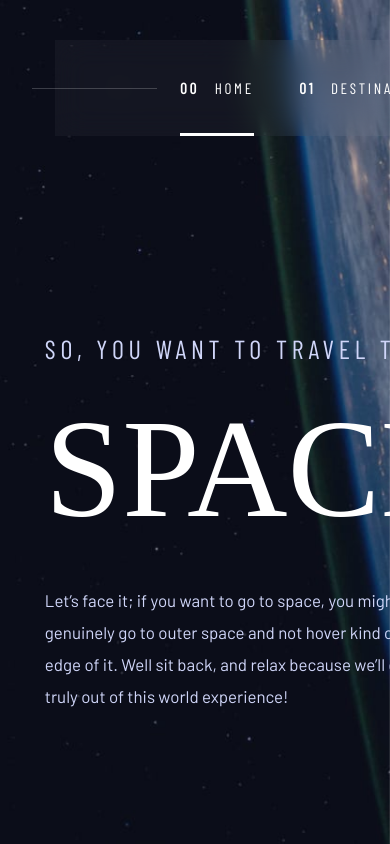
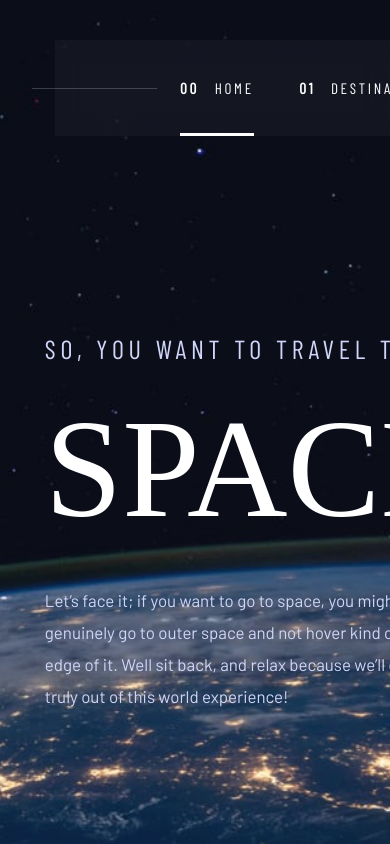
Before and after one commit to aya-94/space-tourism-frontend-mentor, a React (Create React App) app: page / in a window 390 px wide. Shown: the top 844 px of the page. Built offline with nearby package versions, Linux system fonts and the light colour scheme; a web font is replaced by a local one.

Commit message:
background image changing in different screens

```diff
--- a/src/pages/root-styles.css
+++ b/src/pages/root-styles.css
@@ -38,4 +38,49 @@
 .main-styles {
     height: calc(100% - 136px);
     display: flex;
+    align-items: flex-end;
 }
+
+@media screen and (max-width: 900px) {
+    .header.home {
+        background: url('../assets/home/background-home-tablet.jpg') no-repeat center center fixed;
+        -webkit-background-size: cover;
+    }
+
+    .header.destination {
+        background: url('../assets/destination/background-destination-tablet.jpg') no-repeat center center fixed;
+        -webkit-background-size: cover;
+    }
+
+    .header.crew {
+        background: url('../assets/crew/background-crew-tablet.jpg') no-repeat center center fixed;
+        -webkit-background-size: cover;
+    }
+
+    .header.technology {
+        background: url('../assets/technology/background-technology-tablet.jpg') no-repeat center center fixed;
+        -webkit-background-size: cover;
+    }
+}
+
+@media screen and (max-width: 500px) {
+    .header.home {
+        background: url('../assets/home/background-home-mobile.jpg') no-repeat center center fixed;
+        -webkit-background-size: cover;
+    }
+
+    .header.destination {
+        background: url('../assets/destination/background-destination-mobile.jpg') no-repeat center center fixed;
+        -webkit-background-size: cover;
+    }
+
+    .header.crew {
+        background: url('../assets/crew/background-crew-mobile.jpg') no-repeat center center fixed;
+        -webkit-background-size: cover;
+    }
+
+    .header.technology {
+        background: url('../assets/technology/background-technology-mobile.jpg') no-repeat center center fixed;
+        -webkit-background-size: cover;
+    }
+}
```
